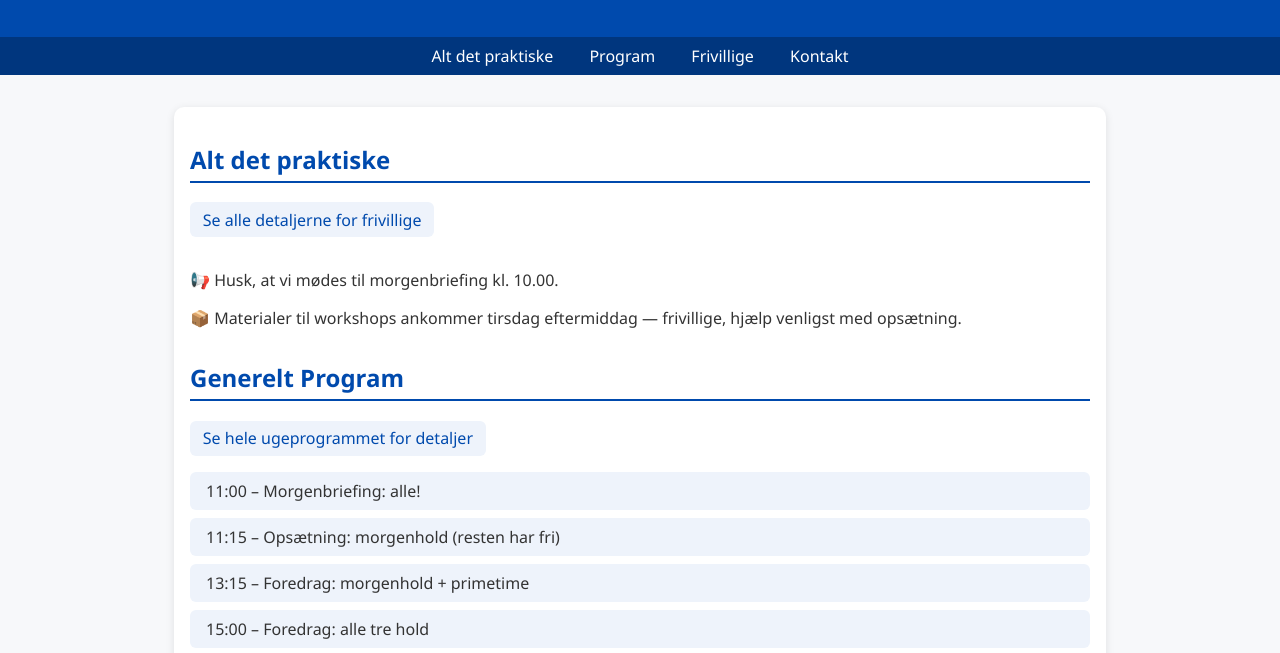
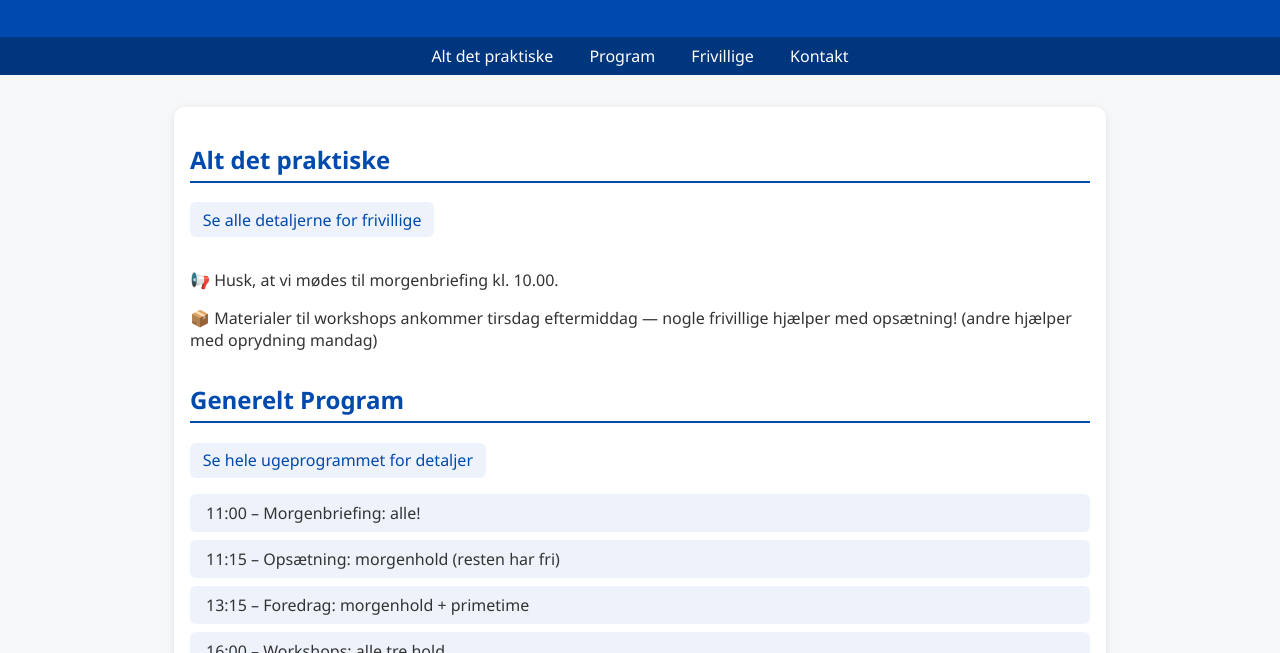
Before and after one commit to kristian-oddershede/science-pavilion, a plain HTML site: page index.html in a window 1280 px wide. Shown: the part 135-788 px from the top of the page. Drawn offline with Linux system fonts and the light colour scheme.

Commit message:
Update index.html

```diff
--- a/index.html
+++ b/index.html
@@ -132,7 +132,8 @@
       <h2>Alt det praktiske</h2>
       <a class="program-link" href="volunteer-info.html">Se alle detaljerne for frivillige</a>
       <p>📢 Husk, at vi mødes til morgenbriefing kl. 10.00.</p>
-      <p>📦 Materialer til workshops ankommer tirsdag eftermiddag — frivillige, hjælp venligst med opsætning.</p>
+      <p>📦 Materialer til workshops ankommer tirsdag eftermiddag — nogle frivillige hjælper med opsætning!
+        (andre hjælper med oprydning mandag)</p>
     </section>
 
     <section id="program">
@@ -141,7 +142,6 @@
       <div class="program-item">11:00 – Morgenbriefing: alle!</div>
       <div class="program-item">11:15 – Opsætning: morgenhold (resten har fri)</div>
       <div class="program-item">13:15 – Foredrag: morgenhold + primetime</div>
-      <div class="program-item">15:00 – Foredrag: alle tre hold</div>
       <div class="program-item">16:00 – Workshops: alle tre hold</div>
       <div class="program-item">17:00 – Workshops: primetime + aftenhold (morgenhold får fri)</div>
       <div class="program-item">19:00 – Workshops: aftenhold (primetime får fri)</div>
```
